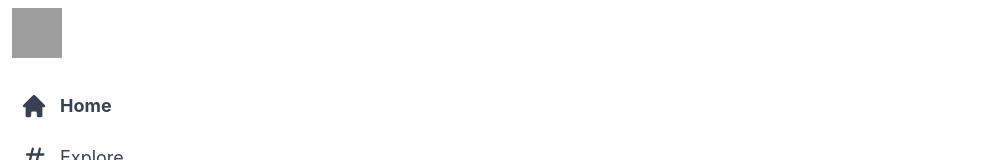
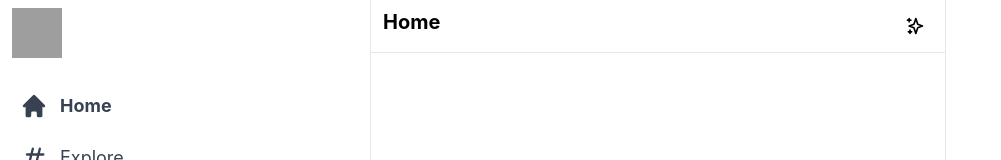
Before and after one commit to coderblip02/twitter-clone, a Next.js app: page / in a window 1280 px wide. Shown: the top 160 px of the page, without its empty margins (0-1001 px from the left). Built offline with nearby package versions, Linux system fonts and the light colour scheme; grey boxes are pictures that could not be loaded.

Commit message:
feed component and its header

```diff
--- /dev/null
+++ b/components/Feed.js
@@ -0,0 +1,17 @@
+import { SparklesIcon } from "@heroicons/react/outline";
+import React from "react";
+
+function Feed() {
+  return (
+    <div className="xl:ml-[370px] border-l border-r border-gray-200 xl:min-w-[576px] sm:ml-[73px] flex-grow max-w-xl">
+      <div className="flex py-2 px-3 sticky top-0 z-50 bg-white border-b border-gray-200">
+        <h2 className="text-lg sm:text-xl font-bold cursor-pointer">Home</h2>
+        <div className="hoverEffect flex items-center justify-center px-0 ml-auto w-9 h-9 ">
+          <SparklesIcon className="h-5" />
+        </div>
+      </div>
+    </div>
+  );
+}
+
+export default Feed;
--- a/pages/index.js
+++ b/pages/index.js
@@ -1,5 +1,6 @@
 import Head from "next/head";
 import Image from "next/image";
+import Feed from "../components/Feed";
 import Sidebar from "../components/Sidebar";
 
 export default function Home() {
@@ -11,12 +12,14 @@ export default function Home() {
         <link rel="icon" href="/favicon.ico" />
       </Head>
 
-      <main className = "flex min-h-screen max-w-7xl mx-auto ">
+      <main className="flex min-h-screen max-w-7xl mx-auto ">
         {/* Sidebar */}
 
         <Sidebar />
 
         {/* feed */}
+
+        <Feed />
 
         {/* widgets */}
 
```
